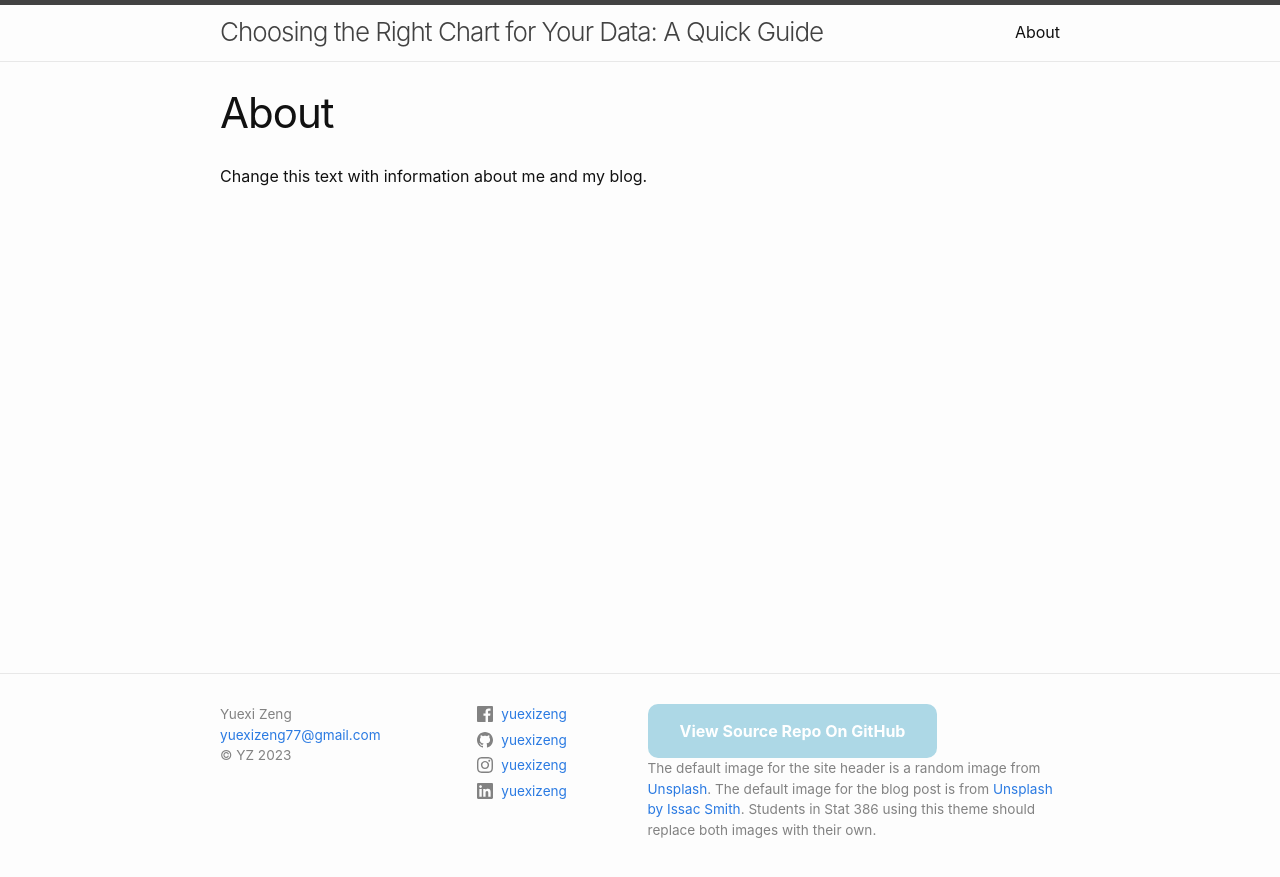
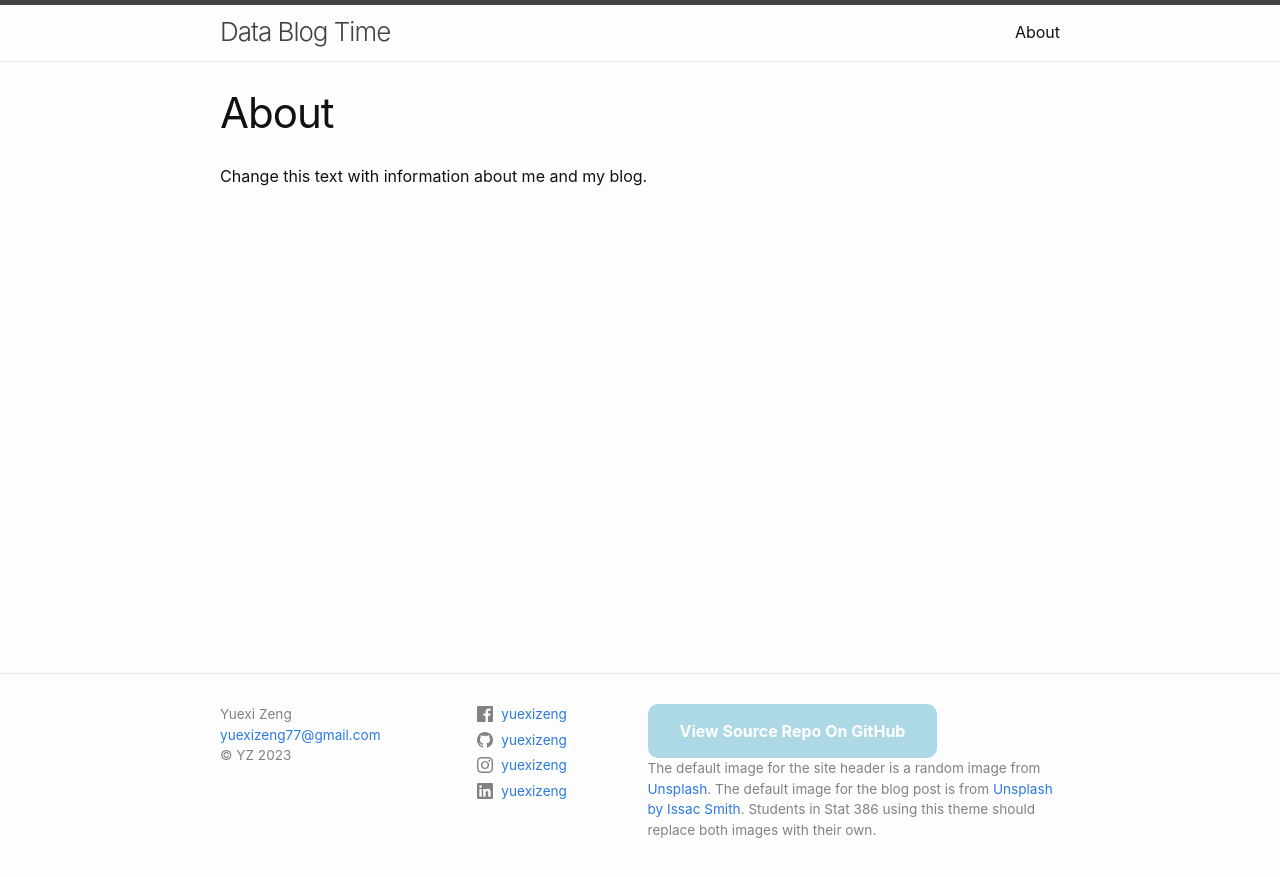
Before and after one commit to zyuexi2/yuexizeng.github.io, a Jekyll site: the page built from about.markdown, in a window 1280 px wide. Shown: the top 877 px of the page. Built offline with Jekyll 4.4.1, drawn with Linux system fonts in a browser that asks for light colours; part of the change alters nothing that is shown.

Commit message:
Update _config.yml

```diff
--- a/_config.yml
+++ b/_config.yml
@@ -18,9 +18,9 @@
 # You can create any custom variable you would like, and they will be accessible
 # in the templates via {{ site.myvariable }}.
 
-title: "Choosing the Right Chart for Your Data: A Quick Guide"
+title: "Data Blog Time"
 email: yuexizeng77@gmail.com
-description: "This a brief overview of common chart types and when to use them.  This would be a quick reference for studentsto select appropriate charts for their data without diving into advanced techniques."
+description: "This is a little blog site about some Data thoughts"
 baseurl: "/yuexizeng.github.io" # the name of the repository
 url: "https://zyuexi2.github.io/yuexizeng.github.io/" #  change this to "https://<your-github-username>.github.io"
 image: https://unsplash.com/photos/6EnTPvPPL6I
@@ -29,7 +29,7 @@ copyright: YZ # Your initials or what you want the copyright to be.  Leave empty
 footer_description: 'The default image for the site header is a random image from
         <a href="https://unsplash.com/photos/6EnTPvPPL6I" target="_blank"> Unsplash</a>.
         The default image for the blog post is from
-        <a href="https://unsplash.com/photos/DWpR-BpKlw0?utm_source=unsplash&utm_medium=referral&utm_content=creditShareLink" target="_blank"
+        <a href="https://unsplash.com/photos/JKUTrJ4vK00" target="_blank"
         >Unsplash by Issac Smith</a>. Students in Stat 386 using this theme should replace both images
         with their own.'
 
```
